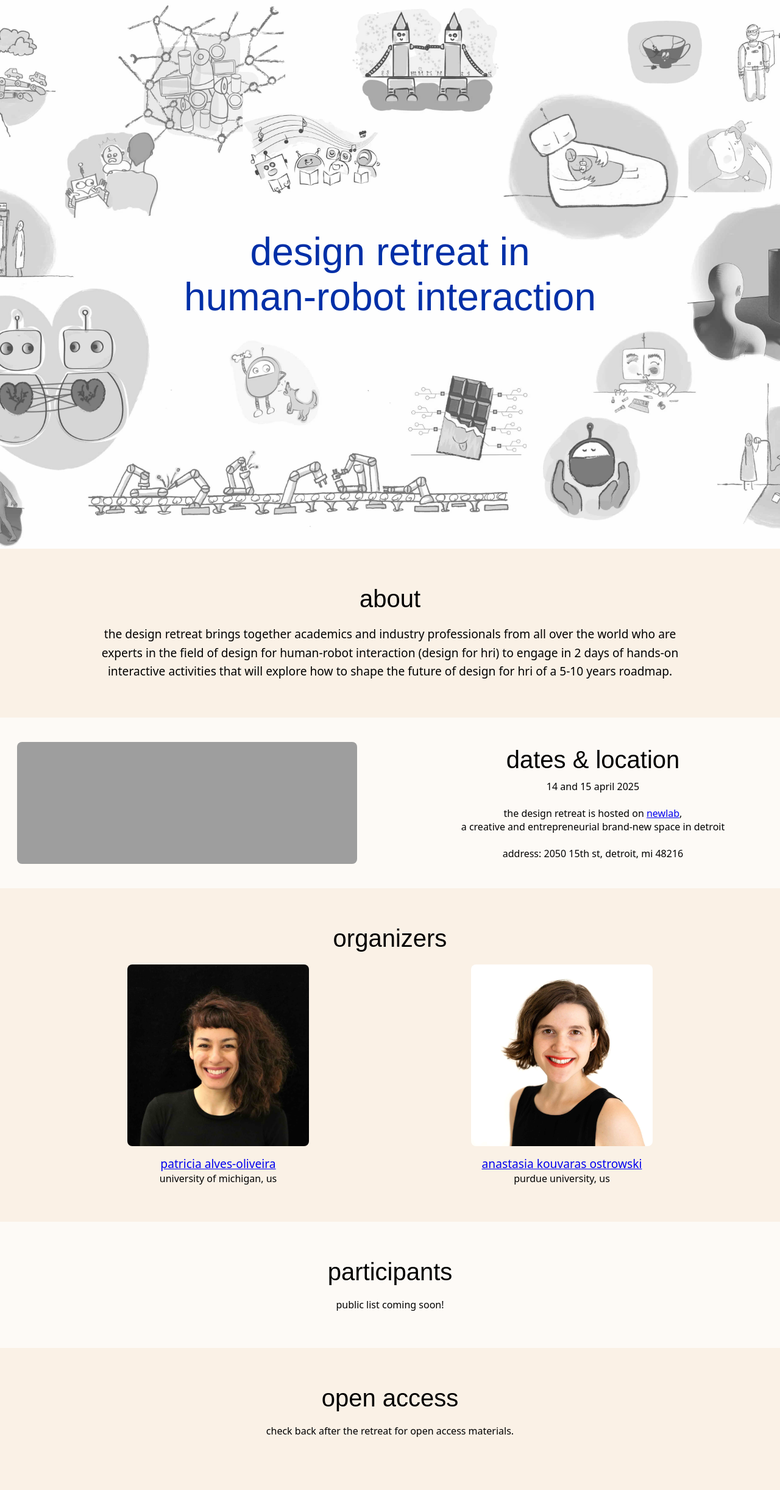
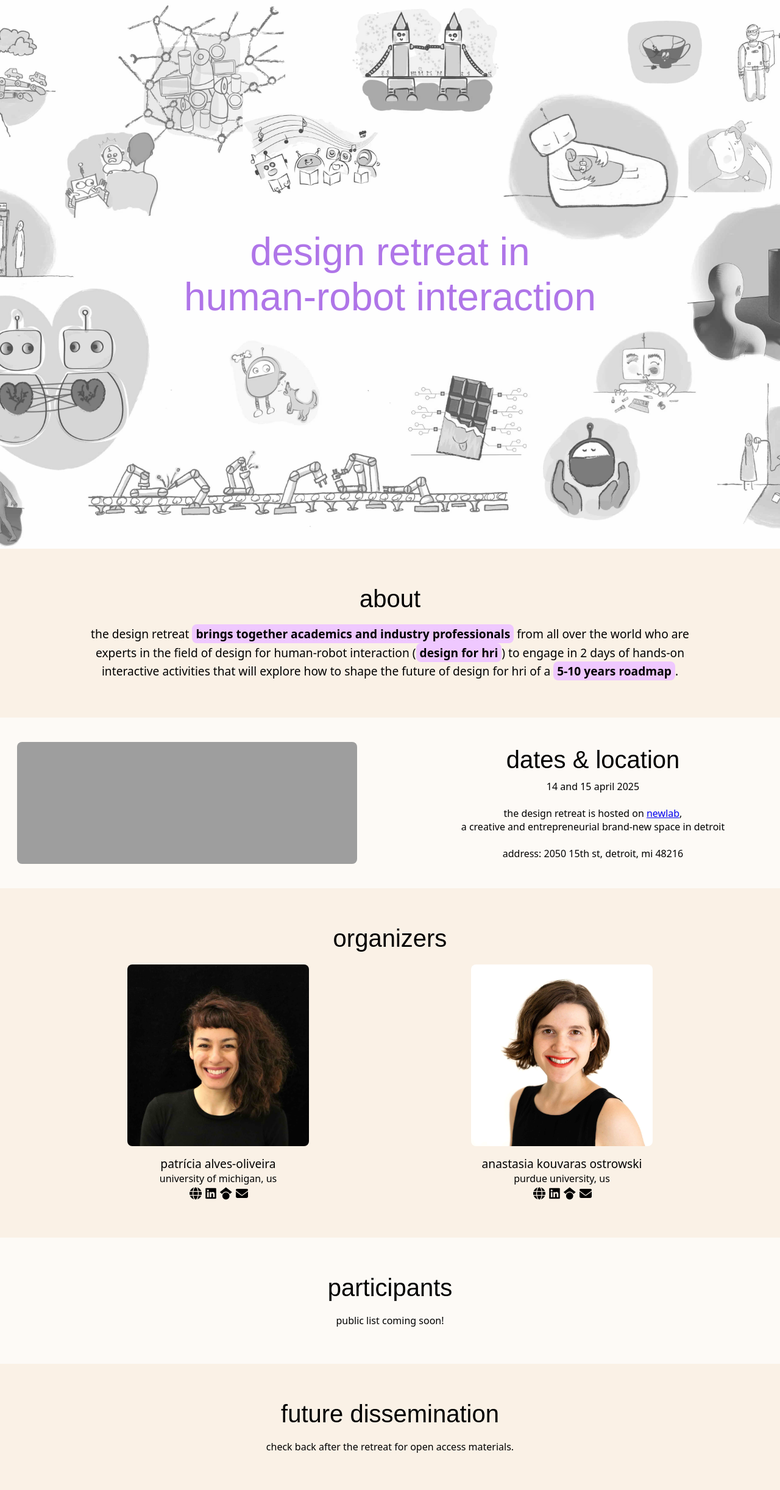
Before and after one commit to studiorobot/hridesignretreat.com, a Jekyll site: the page built from index.html, in a window 1280 px wide. Shown: the whole page at 61% size. Built offline with Jekyll 4.4.1, drawn with Linux system fonts in a browser that asks for light colours; some web fonts are replaced; before the commit the page ends 2418 px from its top, so only the background shows below that; grey boxes are pictures that could not be loaded.

Commit message:
update site

```diff
--- a/index.html
+++ b/index.html
@@ -11,8 +11,10 @@ layout: default
     <title>design retreat indesign for human-robot interaction</title>
     <link rel="preconnect" href="https://fonts.googleapis.com">
     <link rel="preconnect" href="https://fonts.gstatic.com" crossorigin>
-    <link href="https://fonts.googleapis.com/css2?family=Baumans&family=Londrina+Sketch&display=swap" rel="stylesheet">
+    <link href="https://fonts.googleapis.com/css2?family=baumans&family=londrina+sketch&display=swap" rel="stylesheet">
     <link rel="icon" href="favicon.png" type="image/png">
+    <link rel="stylesheet" href="https://cdnjs.cloudflare.com/ajax/libs/font-awesome/6.7.2/css/all.min.css">
+
 
 
     <style>
@@ -26,17 +28,17 @@ layout: default
         html {
             width: 100%;
             height: 100%;
-            font-family: "Baumans", system-ui;
+            font-family: "baumans", system-ui;
             font-weight: 400;
             font-style: normal;
         }
         .professor-name{
-            font-family: "Baumans", system-ui;
+            font-family: "baumans", system-ui;
             font-weight: 400;
             font-style: normal;
         }
         h1,h2,h3,h4,h5,h6{
-            font-family: "Londrina Sketch", sans-serif;
+            font-family: "londrina sketch", sans-serif;
             font-weight: 400;
             font-style: normal;
         }
@@ -52,7 +54,6 @@ layout: default
             align-items: center;
             background-color: white;
         }
-
 
 
         .hero-section .title-container {
@@ -268,6 +269,28 @@ layout: default
                 font-size: 2rem;
             }
         }
+        .highlight {
+            background-color:#efc8ff;
+            border-radius: 8px;
+            padding: 2px 6px;
+            color: black;
+            font-weight: bold;
+        }
+        /* style for the icons */
+.icon-link {
+    color: black;         /* change the color of icons to grey */
+    text-decoration: none; /* remove underline */
+    margin-left: 2px;   /* add spacing between the name and the icons */
+}
+
+.icon-link i {
+    font-size: 20px;  /* adjust icon size */
+}
+
+.icon-link:hover {
+    color: darkslategray;  /* slight change in color on hover */
+}
+
     </style>
 </head>
 
@@ -276,16 +299,16 @@ layout: default
     <!-- hero section -->
     <div class="hero-section">
         <div class="title-container">
-            <h1 style="color:#002FA7">design retreat in<br>human-robot interaction</h1>
+            <h1 style="color:#af75e8">design retreat in<br>human-robot interaction</h1>
         </div>
     </div>
 
     <!-- about section -->
     <div class="about-section">
         <h2>about</h2>
-        <p>the design retreat brings together academics and industry professionals from all over the world who are
-            experts in the field of design for human-robot interaction (design for hri) to engage in 2 days of hands-on
-            interactive activities that will explore how to shape the future of design for hri of a 5-10 years roadmap.
+        <p>the design retreat <span class="highlight">brings together academics and industry professionals</span> from all over the world who are
+            experts in the field of design for human-robot interaction (<span class="highlight">design for hri</span>) to engage in 2 days of hands-on
+            interactive activities that will explore how to shape the future of design for hri of a <span class="highlight">5-10 years roadmap</span>.
         </p>
     </div>
     <!-- solid color section -->
@@ -309,7 +332,6 @@ layout: default
 
     </div>
 
-
     <div class="organizers">
 
         <!-- organizers section -->
@@ -318,17 +340,53 @@ layout: default
             <div class="organizers">
                 <div class="organizer">
                     <img src="patricia.jpg" alt="patricia">
-                    <h3 class="professor-name"><a href="https://patricialvesoliveira.com/" target="_blank">patricia alves-oliveira</a></h3>
-                    <p>university of michigan, us</p>
+                    <h3 class="professor-name">
+                        <!-- name -->
+                        patrícia alves-oliveira
+                        <!-- icons next to name -->
+
+                    </h3>
+                    <p>university of michigan, us</p> <p style="margin-top:4px">                         <a href="https://patricialvesoliveira.com/" target="_blank" class="icon-link">
+                        <i class="fas fa-globe" title="personal website"></i>
+                    </a>
+                    <a href="https://www.linkedin.com/in/patricia-alves-oliveira" target="_blank" class="icon-link">
+                        <i class="fab fa-linkedin" title="linkedin"></i>
+                    </a>
+                    <a href="https://scholar.google.pt/citations?user=tbn31lmaaaaj&hl=en" target="_blank" class="icon-link">
+                        <i class="fa-brands fa-google-scholar"></i>
+                    </a>
+                    <a href="mailto:robopati@umich.edu" class="icon-link" target="_blank" >
+                        <i class="fas fa-envelope" title="email"></i>
+                    </a></p>
                 </div>
                 <div class="organizer">
                     <img src="anastasia.jpg" alt="anastasia">
-                    <h3 class="professor-name"><a href="https://www.akostrowski.com/" target="_blank">anastasia kouvaras ostrowski</a></h3>
+                    <h3 class="professor-name">
+                        <!-- name -->
+                        anastasia kouvaras ostrowski
+                        <!-- icons next to name -->
+
+                    </h3>
                     <p>purdue university, us</p>
+
+                    <p style="margin-top:4px"><a href="https://www.akostrowski.com/" target="_blank" class="icon-link">
+                        <i class="fas fa-globe" title="personal website"></i>
+                    </a>
+                    <a href="https://www.linkedin.com/in/anastasia-kouvaras-ostrowski/" target="_blank" class="icon-link">
+                        <i class="fab fa-linkedin" title="linkedin"></i>
+                    </a>
+                    <a href="https://scholar.google.com/citations?user=nnnytkaaaaaj&hl=en" target="_blank" class="icon-link">
+                        <i class="fab fa-google-scholar"></i>
+                    </a>
+                    <a href="mailto:akostrow@purdue.edu" class="icon-link" target="_blank" >
+                        <i class="fas fa-envelope" title="email"></i>
+                    </a></p>
                 </div>
             </div>
         </div>
     </div>
+
+
 
     <div class="participants-section"  style="background-color: #fdfaf6;">
         <h2>participants</h2>
@@ -371,7 +429,7 @@ layout: default
     </div>
     <div class="open-access">
         <div class="participants-section">
-            <h2>open access</h2>
+            <h2>future dissemination</h2>
 
             <div class="participants">
 
@@ -379,12 +437,12 @@ layout: default
             </div>
         </div>
 
-<script async src="https://www.googletagmanager.com/gtag/js?id=G-3RN77H1CFE"></script>
+<script async src="https://www.googletagmanager.com/gtag/js?id=g-3rn77h1cfe"></script>
 <script>
-  window.dataLayer = window.dataLayer || [];
-  function gtag(){dataLayer.push(arguments);}
-  gtag('js', new Date());
-  gtag('config', 'G-3RN77H1CFE');
+  window.datalayer = window.datalayer || [];
+  function gtag(){datalayer.push(arguments);}
+  gtag('js', new date());
+  gtag('config', 'g-3rn77h1cfe');
 </script>
 </body>
 
```
Also changed, not shown: 1 other file.
